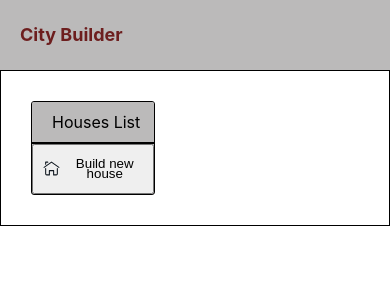
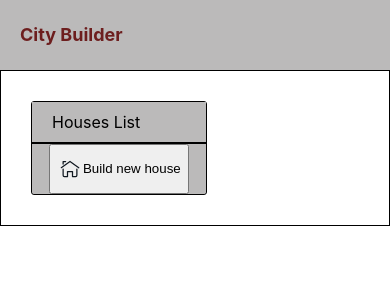
Before and after one commit to KhazanAlexey/HouseBulider, a React (Create React App) app: page / in a window 390 px wide. Shown: the top 300 px of the page. Built offline with nearby package versions, Linux system fonts and the light colour scheme.

Commit message:
fix control style

```diff
--- a/src/App.module.scss
+++ b/src/App.module.scss
@@ -40,6 +40,13 @@
 
       @media screen and (max-width: 363px) {
         width: 100%;
+        overflow: visible;
+
+      }
+      @media screen and (max-width: 904px) {
+        width: 100%;
+        overflow: visible;
+
       }
 
       .title {
```
